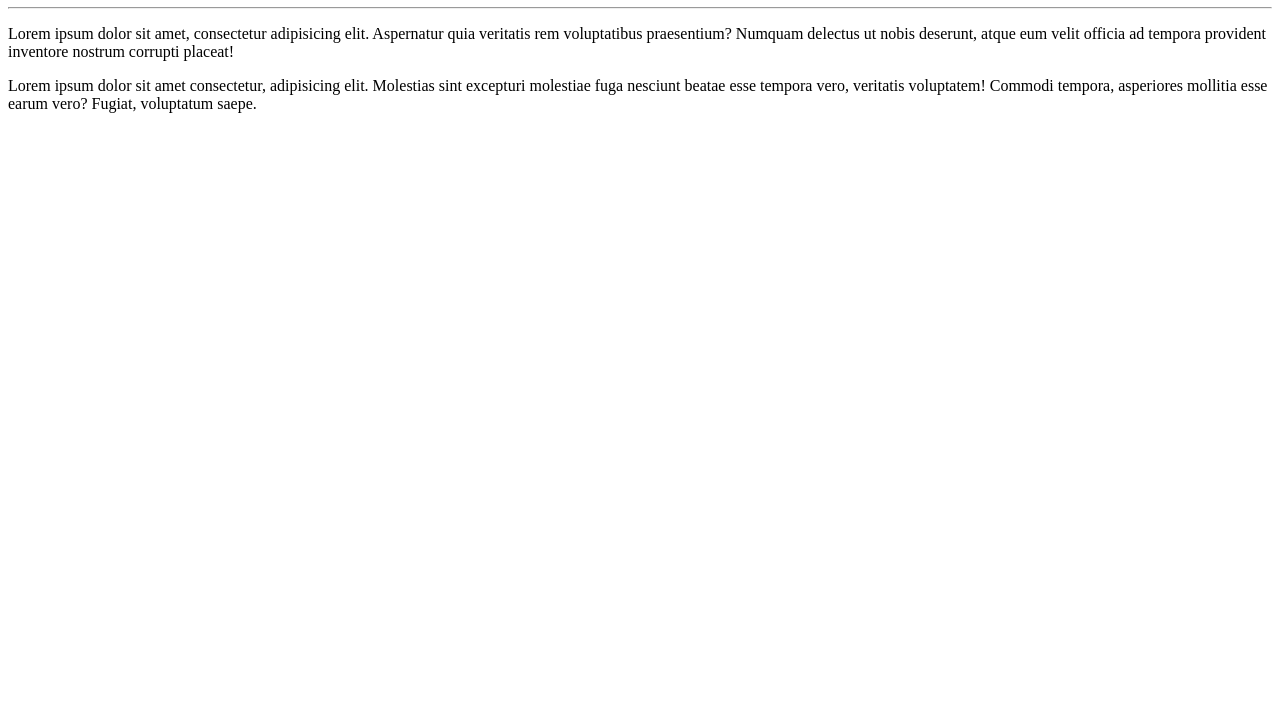
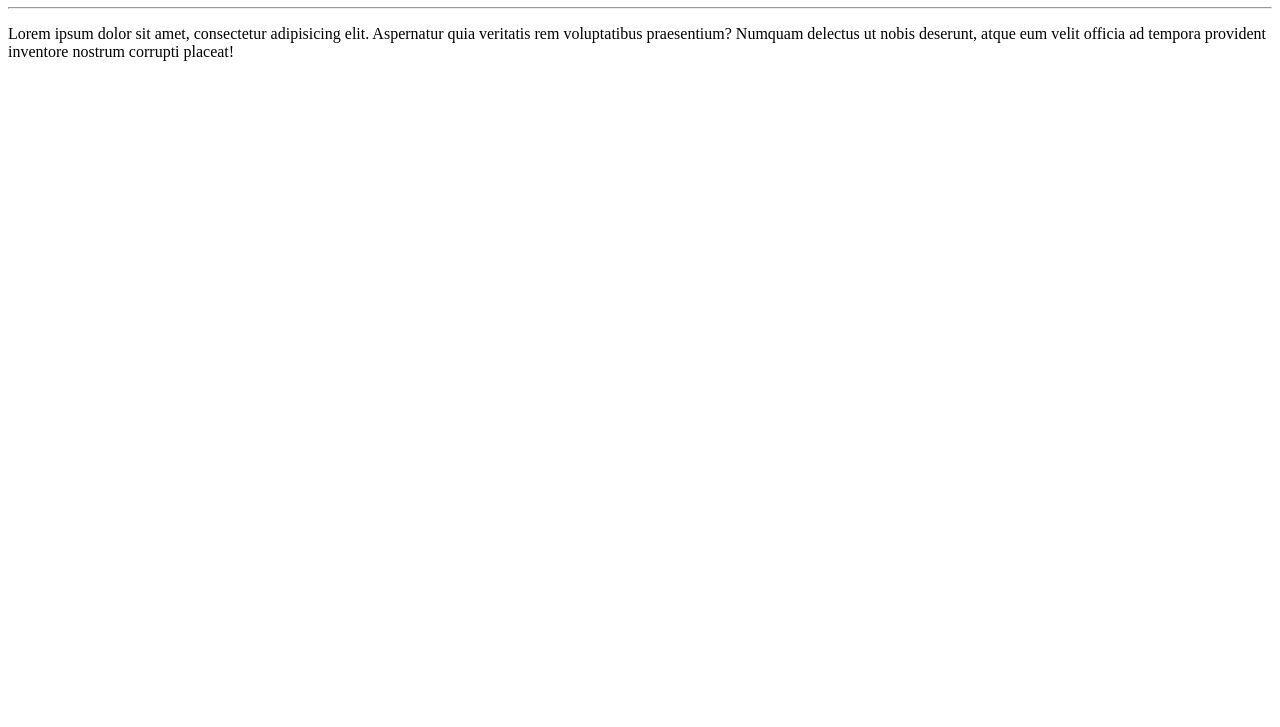
Before and after one commit to Nicholas-UFC/Ola_Mundo, a plain HTML site: page Site Exemplo/index.html in a window 1280 px wide. Shown: the part 73-800 px from the top of the page. Drawn offline with Linux system fonts and the light colour scheme.

Commit message:
Modifiquei o site exemplo.
Apaguei o segundo "lorem".

```diff
--- a/Site Exemplo/index.html
+++ b/Site Exemplo/index.html
@@ -9,7 +9,5 @@
     <h1>Olá, Mundo!</h1>
     <hr>
     <p>Lorem ipsum dolor sit amet, consectetur adipisicing elit. Aspernatur quia veritatis rem voluptatibus praesentium? Numquam delectus ut nobis deserunt, atque eum velit officia ad tempora provident inventore nostrum corrupti placeat!</p>
-
-    <p>Lorem ipsum dolor sit amet consectetur, adipisicing elit. Molestias sint excepturi molestiae fuga nesciunt beatae esse tempora vero, veritatis voluptatem! Commodi tempora, asperiores mollitia esse earum vero? Fugiat, voluptatum saepe.</p>
 </body>
 </html>
```
